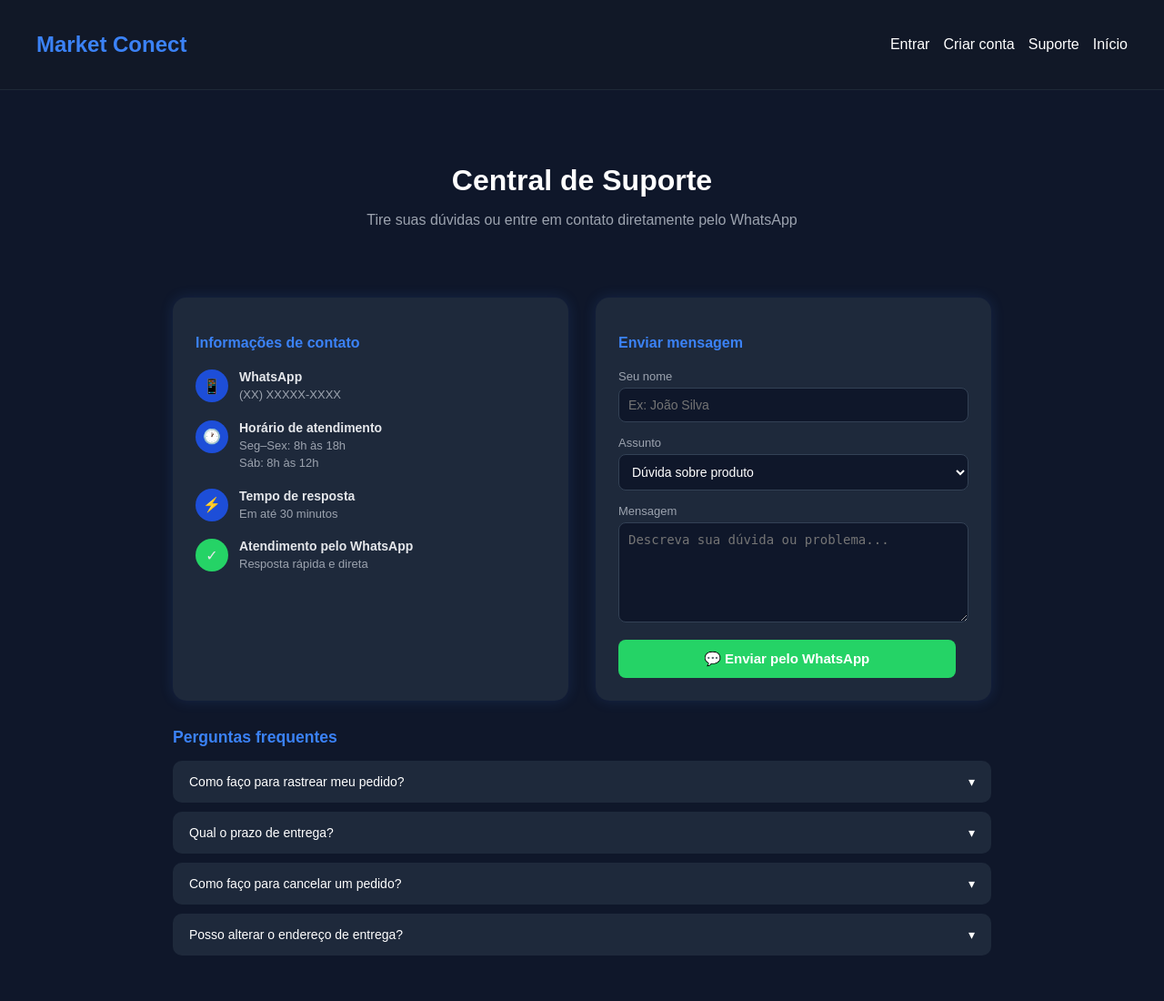
After one commit to thdevr/Marktplace, a Django app: page /suporte/ in a window 1280 px wide. The commit adds this page. Shown: the whole page at 91% size. Run offline with Django 5.2, Linux system fonts and the light colour scheme.

Commit message:
pagina de suporte

```diff
--- a/core/urls.py
+++ b/core/urls.py
@@ -12,7 +12,7 @@ urlpatterns = [
     path('admin/', admin.site.urls),
     path('usuarios/', include('usuarios.urls')),
     path('produtos/', include('produtos.urls')),
-
+    path('suporte/', views.suporte, name='suporte'),
 ]
 
 if settings.DEBUG:
--- a/core/views.py
+++ b/core/views.py
@@ -14,6 +14,10 @@ def home(request):
 
     # 🔎 Filtro por pesquisa
     if query:
+
+
+
+
         produtos = produtos.filter(
             Q(nome__icontains=query) |
             Q(descricao__icontains=query) |
@@ -41,3 +45,6 @@ def home(request):
     }
 
     return render(request, 'home.html', context)
+
+def suporte(request):
+    return render(request, 'suporte.html')
--- a/templates/base.html
+++ b/templates/base.html
@@ -25,10 +25,12 @@
             <a href="{% url 'anunciar' %}">Anunciar</a>
             <a href="{% url 'perfil' %}">Perfil</a>
             <a href="{% url 'meus_anuncios' %}">Meus anuncios</a>
+            <a href="{% url 'suporte' %}">Suporte</a>
             <a href="{% url 'logout' %}">Sair</a>
         {% else %}
             <a href="{% url 'login' %}">Entrar</a>
             <a href="{% url 'cadastrar' %}">Criar conta</a>
+            <a href="{% url 'suporte' %}">Suporte</a>
         {% endif %}
         <a href="{% url 'home' %}">Início</a>
     </div>
--- /dev/null
+++ b/templates/suporte.html
@@ -0,0 +1,375 @@
+{% extends 'base.html' %}
+{% load static %}
+
+{% block title %}Suporte{% endblock %}
+
+{% block content %}
+
+<style>
+  .suporte-hero {
+    text-align: center;
+    padding: 60px 20px 30px;
+  }
+
+  .suporte-hero h1 {
+    font-size: 2rem;
+    margin-bottom: 10px;
+  }
+
+  .suporte-hero p {
+    color: #9ca3af;
+    font-size: 1rem;
+  }
+
+  .suporte-grid {
+    display: grid;
+    grid-template-columns: 1fr 1fr;
+    gap: 30px;
+    max-width: 900px;
+    margin: 30px auto;
+    padding: 0 30px;
+  }
+
+  .info-box,
+  .form-box {
+    background: #1e293b;
+    border-radius: 15px;
+    padding: 25px;
+    box-shadow: 0 0 15px rgba(59, 130, 246, 0.15);
+  }
+
+  .info-box h3,
+  .form-box h3 {
+    color: #3b82f6;
+    margin-bottom: 20px;
+    font-size: 1rem;
+  }
+
+  .info-item {
+    display: flex;
+    align-items: flex-start;
+    gap: 12px;
+    margin-bottom: 18px;
+    color: #e5e7eb;
+    font-size: 14px;
+  }
+
+  .icon-circle {
+    width: 36px;
+    height: 36px;
+    border-radius: 50%;
+    background: #1d4ed8;
+    display: flex;
+    align-items: center;
+    justify-content: center;
+    font-size: 16px;
+    flex-shrink: 0;
+  }
+
+  .icon-circle.green {
+    background: #25D366;
+  }
+
+  .info-item strong {
+    display: block;
+    margin-bottom: 2px;
+  }
+
+  .info-item span {
+    color: #9ca3af;
+    font-size: 13px;
+    line-height: 1.5;
+  }
+
+  .form-group {
+    margin-bottom: 15px;
+  }
+
+  .form-group label {
+    display: block;
+    font-size: 13px;
+    color: #9ca3af;
+    margin-bottom: 5px;
+  }
+
+  .form-group input,
+  .form-group select,
+  .form-group textarea {
+    width: 100%;
+    padding: 10px;
+    border-radius: 8px;
+    border: 1px solid #334155;
+    background: #0f172a;
+    color: white;
+    font-size: 14px;
+    outline: none;
+    box-sizing: border-box;
+    transition: border-color 0.2s;
+  }
+
+  .form-group input:focus,
+  .form-group select:focus,
+  .form-group textarea:focus {
+    border-color: #3b82f6;
+  }
+
+  .form-group select option {
+    background: #1e293b;
+  }
+
+  .form-group textarea {
+    min-height: 110px;
+    resize: vertical;
+    max-height: 300px;
+  }
+
+  .btn-whatsapp-send {
+    width: 90%;
+    padding: 12px;
+    background: #25D366;
+    border: none;
+    border-radius: 8px;
+    color: white;
+    font-weight: bold;
+    cursor: pointer;
+    font-size: 15px;
+    transition: 0.3s;
+    display: flex;
+    align-items: center;
+    justify-content: center;
+    gap: 8px;
+    text-decoration: none;
+  }
+
+  .btn-whatsapp-send:hover {
+    background: #1ebe57;
+  }
+
+  /* FAQ */
+  .faq-section {
+    max-width: 900px;
+    margin: 10px auto 50px;
+    padding: 0 30px;
+  }
+
+  .faq-section h2 {
+    color: #3b82f6;
+    margin-bottom: 15px;
+    font-size: 1.1rem;
+  }
+
+  .faq-item {
+    background: #1e293b;
+    border-radius: 10px;
+    margin-bottom: 10px;
+    overflow: hidden;
+  }
+
+  .faq-q {
+    padding: 15px 18px;
+    font-size: 14px;
+    cursor: pointer;
+    display: flex;
+    justify-content: space-between;
+    align-items: center;
+    transition: background 0.2s;
+  }
+
+  .faq-q:hover {
+    background: #263348;
+  }
+
+  .faq-a {
+    display: none;
+    padding: 0 18px 15px;
+    font-size: 13px;
+    color: #9ca3af;
+    line-height: 1.6;
+  }
+
+  .faq-item.aberto .faq-a {
+    display: block;
+  }
+
+  .faq-item.aberto .faq-seta {
+    transform: rotate(180deg);
+  }
+
+  .faq-seta {
+    transition: transform 0.3s;
+    display: inline-block;
+  }
+
+  /* Responsivo */
+  @media (max-width: 768px) {
+    .suporte-grid {
+      grid-template-columns: 1fr;
+      padding: 0 20px;
+    }
+
+    .faq-section {
+      padding: 0 20px;
+    }
+  }
+</style>
+
+<!-- HERO -->
+<div class="suporte-hero">
+  <h1>Central de Suporte</h1>
+  <p>Tire suas dúvidas ou entre em contato diretamente pelo WhatsApp</p>
+</div>
+
+<!-- GRID: INFO + FORM -->
+<div class="suporte-grid">
+
+  <!-- Coluna esquerda: informações -->
+  <div class="info-box">
+    <h3>Informações de contato</h3>
+
+    <div class="info-item">
+      <div class="icon-circle">📱</div>
+      <div>
+        <strong>WhatsApp</strong>
+        <span>(XX) XXXXX-XXXX</span> <!-- Substitua pelo seu número -->
+      </div>
+    </div>
+
+    <div class="info-item">
+      <div class="icon-circle">🕐</div>
+      <div>
+        <strong>Horário de atendimento</strong>
+        <span>Seg–Sex: 8h às 18h<br>Sáb: 8h às 12h</span> <!-- Ajuste o horário -->
+      </div>
+    </div>
+
+    <div class="info-item">
+      <div class="icon-circle">⚡</div>
+      <div>
+        <strong>Tempo de resposta</strong>
+        <span>Em até 30 minutos</span>
+      </div>
+    </div>
+
+    <div class="info-item">
+      <div class="icon-circle green">✓</div>
+      <div>
+        <strong>Atendimento pelo WhatsApp</strong>
+        <span>Resposta rápida e direta</span>
+      </div>
+    </div>
+  </div>
+
+  <!-- Coluna direita: formulário -->
+  <div class="form-box">
+    <h3>Enviar mensagem</h3>
+
+    <div class="form-group">
+      <label for="nome">Seu nome</label>
+      <input type="text" id="nome" placeholder="Ex: João Silva">
+    </div>
+
+    <div class="form-group">
+      <label for="assunto">Assunto</label>
+      <select id="assunto">
+        <option value="Dúvida sobre produto">Dúvida sobre produto</option>
+        <option value="Problema com pedido">Problema com pedido</option>
+        <option value="Sugestão">Sugestão</option>
+        <option value="Outro">Outro</option>
+      </select>
+    </div>
+
+    <div class="form-group">
+      <label for="mensagem">Mensagem</label>
+      <textarea id="mensagem" placeholder="Descreva sua dúvida ou problema..."></textarea>
+    </div>
+
+    <a id="btn-whatsapp" class="btn-whatsapp-send" href="#" target="_blank" onclick="enviarWhatsApp(event)">
+      💬 Enviar pelo WhatsApp
+    </a>
+  </div>
+
+</div>
+
+<!-- FAQ -->
+<div class="faq-section">
+  <h2>Perguntas frequentes</h2>
+
+  <div class="faq-item">
+    <div class="faq-q" onclick="toggleFaq(this)">
+      Como faço para rastrear meu pedido?
+      <span class="faq-seta">▾</span>
+    </div>
+    <div class="faq-a">
+      Acesse a página do seu perfil e clique em "Meus Pedidos" para acompanhar o status da entrega.
+    </div>
+  </div>
+
+  <div class="faq-item">
+    <div class="faq-q" onclick="toggleFaq(this)">
+      Qual o prazo de entrega?
+      <span class="faq-seta">▾</span>
+    </div>
+    <div class="faq-a">
+      O prazo varia de 3 a 7 dias úteis dependendo da sua localidade.
+    </div>
+  </div>
+
+  <div class="faq-item">
+    <div class="faq-q" onclick="toggleFaq(this)">
+      Como faço para cancelar um pedido?
+      <span class="faq-seta">▾</span>
+    </div>
+    <div class="faq-a">
+      Entre em contato pelo WhatsApp em até 24h após a compra para solicitar o cancelamento.
+    </div>
+  </div>
+
+  <div class="faq-item">
+    <div class="faq-q" onclick="toggleFaq(this)">
+      Posso alterar o endereço de entrega?
+      <span class="faq-seta">▾</span>
+    </div>
+    <div class="faq-a">
+      Sim, desde que o pedido ainda não tenha sido despachado. Entre em contato pelo WhatsApp o quanto antes.
+    </div>
+  </div>
+
+</div>
+
+<script>
+  // ================================================
+  // CONFIGURAÇÃO — altere apenas esta variável
+  // ================================================
+  const SEU_WHATSAPP = "5589994041665"; // Coloque seu número aqui: código do país + DDD + número
+  // Exemplo: "5589912345678" para (89) 9 1234-5678 do Brasil
+  // ================================================
+
+  function enviarWhatsApp(event) {
+    event.preventDefault();
+
+    const nome     = document.getElementById('nome').value.trim();
+    const assunto  = document.getElementById('assunto').value;
+    const mensagem = document.getElementById('mensagem').value.trim();
+
+    if (!nome) {
+      alert('Por favor, informe seu nome.');
+      return;
+    }
+    if (!mensagem) {
+      alert('Por favor, escreva uma mensagem.');
+      return;
+    }
+
+    const texto = `Olá! Me chamo *${nome}*.\n\n*Assunto:* ${assunto}\n\n*Mensagem:* ${mensagem}`;
+    const url   = `https://wa.me/${SEU_WHATSAPP}?text=${encodeURIComponent(texto)}`;
+
+    window.open(url, '_blank');
+  }
+
+  function toggleFaq(el) {
+    const item = el.parentElement;
+    item.classList.toggle('aberto');
+  }
+</script>
+
+{% endblock %}
```
